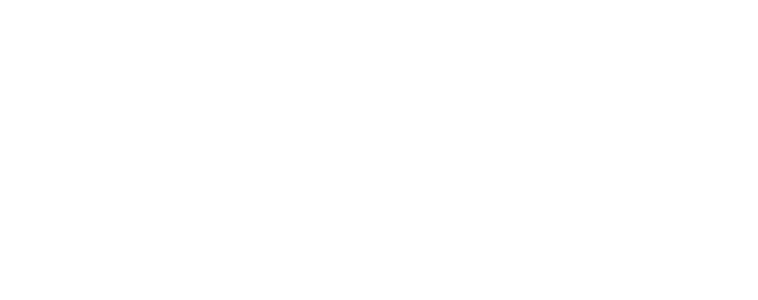
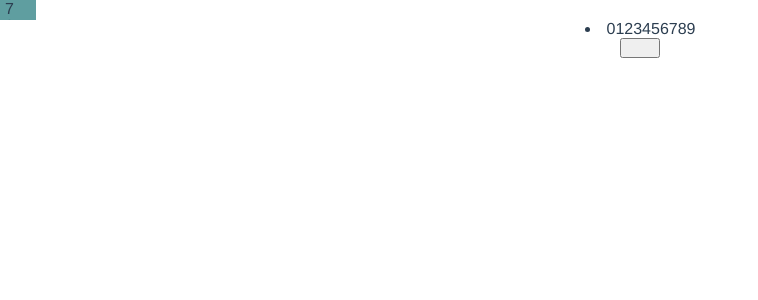
Before and after one commit to samwise-coder/Beginning-of-Autumn, a Vue app: page /wan in a window 1280 px wide. Before the commit this address had no page. Shown: the top 300 px of the page, without its empty margins (0-758 px from the left). Built offline with nearby package versions, Linux system fonts and the light colour scheme.

Commit message:
feat:增加数字滚动特效

```diff
--- a/src/router/index.ts
+++ b/src/router/index.ts
@@ -49,6 +49,10 @@
     path: '/maifang',
     name: 'maifang',
     component: () => import('../views/MaiFang.vue')
+  }, {
+    path: '/wan',
+    name: 'wan',
+    component: () => import('../views/Wan.vue')
   }
 ]
 
--- a/src/views/Home.vue
+++ b/src/views/Home.vue
@@ -8,6 +8,7 @@
     <div class="demo" @click="handleTs">Ts</div>
     <div class="demo" @click="handleReg">reg</div>
     <div class="demo" @click="handleMaifang">MaiFang</div>
+    <div class="demo" @click="handleWan">Wan</div>
   </div>
   <router-view> </router-view>
 </template>
@@ -43,6 +44,9 @@
     const handleMaifang = () => {
       router.push("/maifang");
     };
+    const handleWan = () => {
+      router.push("./wan");
+    };
     axios
       .get("/HPImageArchive.aspx?format=js&idx=0&n=1&mkt=zh-CN")
       .then((res) => {
@@ -69,6 +73,7 @@
       handleTs,
       handleReg,
       handleMaifang,
+      handleWan,
     };
   },
 };
--- /dev/null
+++ b/src/views/Wan.vue
@@ -0,0 +1,46 @@
+<template>
+  <div class="container">
+    <div class="num-container">
+      <li ref="num" class="item-num">0123456789</li>
+    </div>
+    <li>0123456789</li>
+    <button class="numbuttom" @click="handle()"></button>
+  </div>
+</template>
+
+<script>
+export default {
+  data() {
+    return {
+      i: 1,
+    };
+  },
+  methods: {
+    handle() {
+      let e = -10 * this.i++;
+      this.$refs.num.style = `transform: translateY(${e}%)`;
+    },
+  },
+};
+</script>
+
+<style lang="scss" scoped>
+.container {
+  .numbuttom {
+    width: 40px;
+    height: 20px;
+  }
+  .num-container {
+    // position: relative;
+    height: 20px;
+    overflow: hidden;
+    .item-num {
+      background-color: cadetblue;
+      writing-mode: tb-rl;
+      text-orientation: upright;
+      transform: translateY(-70%);
+      transition: transform 2s ease-in-out;
+    }
+  }
+}
+</style>
```
